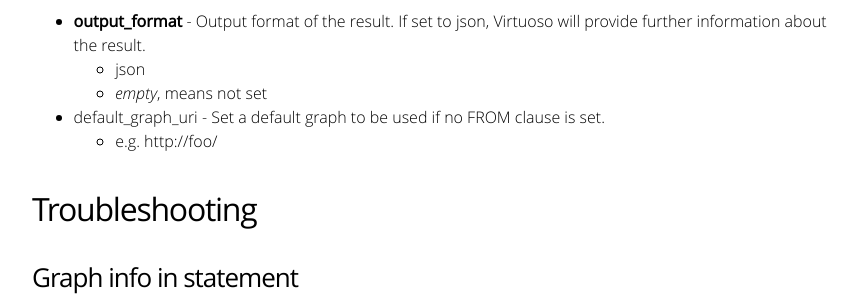
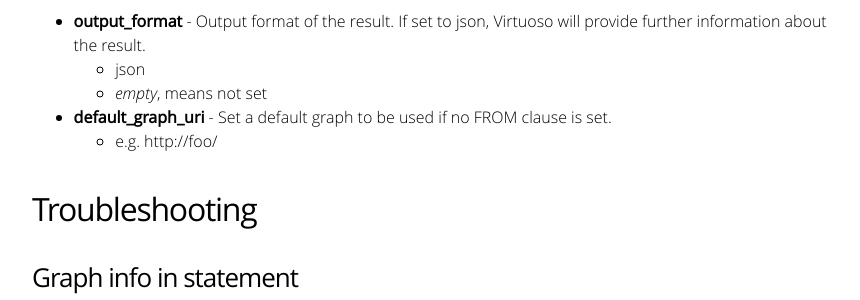
Before and after one commit to SaftIng/safting.github.io, a Jekyll site: the page built from doc/phpframework/addition/virtuoso.md, in a window 1280 px wide and 900 px high, scrolled down 1716 px. Shown: the part 154-454 px from the top of the window, without its empty margins (208-1068 px from the left). Built offline with Jekyll 4.4.1, drawn with Linux system fonts in a browser that asks for light colours.

```diff
--- a/doc/phpframework/addition/virtuoso.md
+++ b/doc/phpframework/addition/virtuoso.md
@@ -57,7 +57,7 @@ You can set certain options to be used to setup the environment the query will b
 * **output_format** - Output format of the result. If set to json, Virtuoso will provide further information about the result.
   * json
   * *empty*, means not set
-* default_graph_uri - Set a default graph to be used if no FROM clause is set.
+* **default_graph_uri** - Set a default graph to be used if no FROM clause is set.
   * e.g. http://foo/
 
 ## Troubleshooting
```
